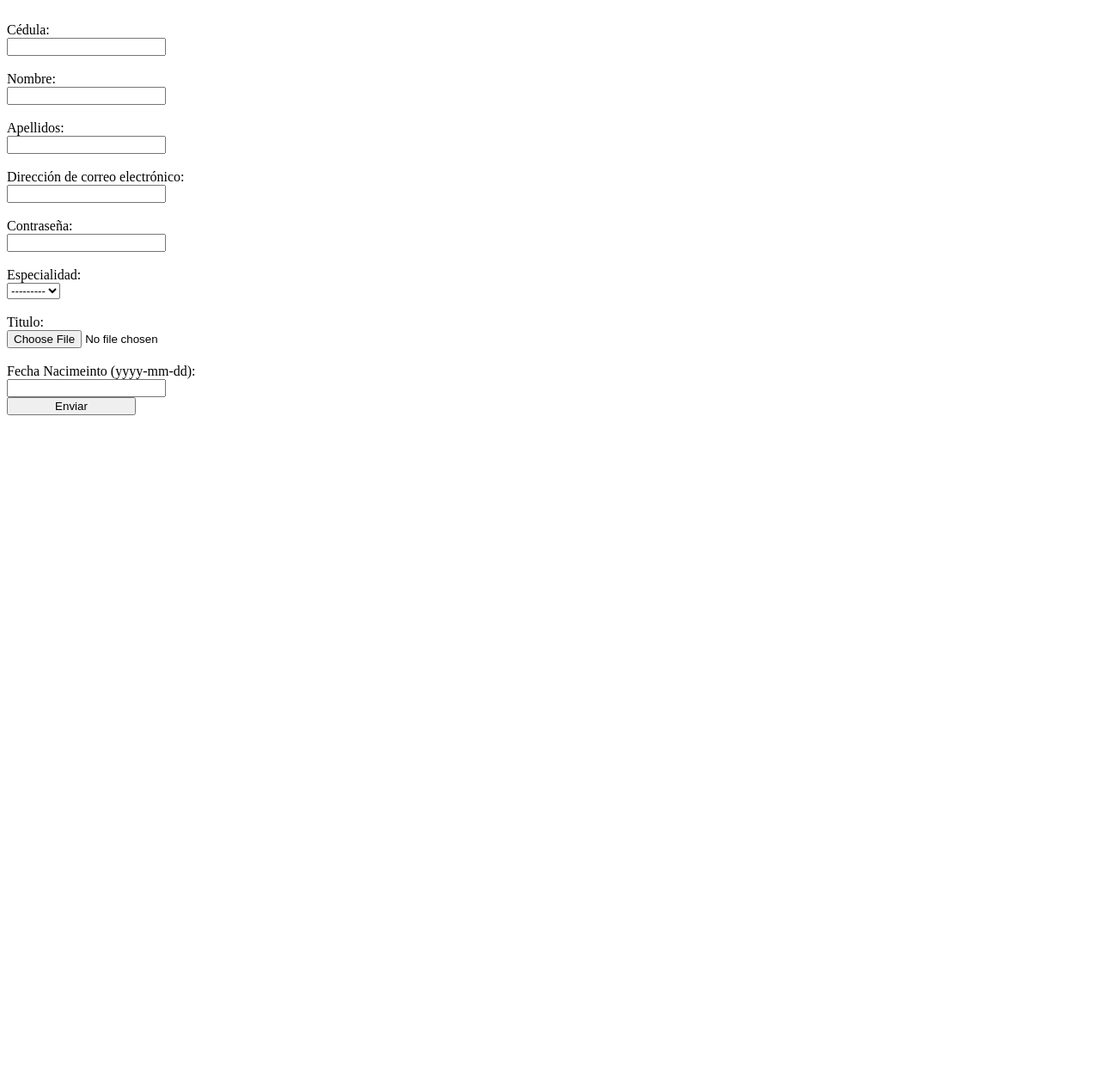
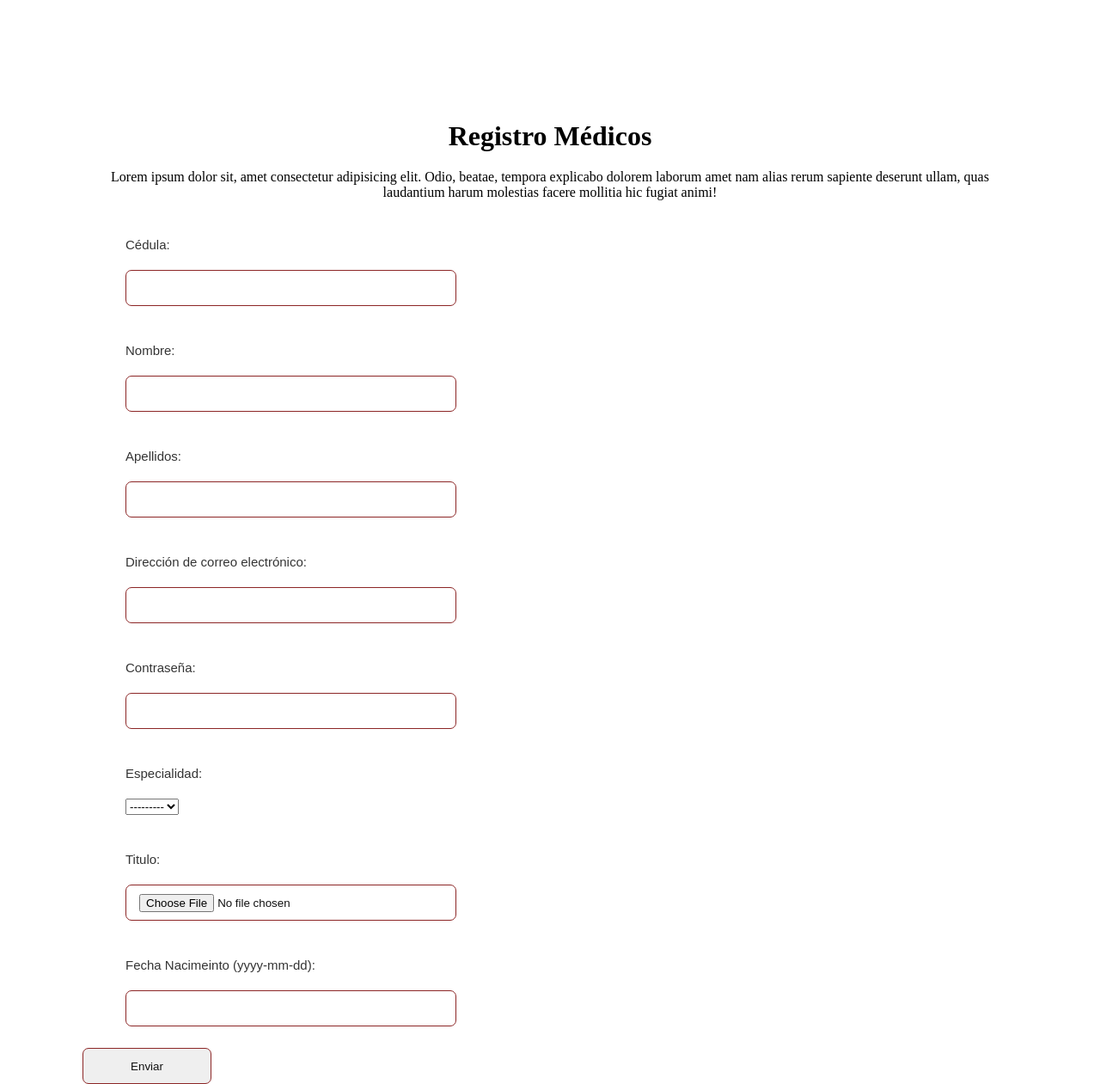
Before and after one commit to Santym8/agendamiento-citas-django, a Django app: page /medicos/registro/ in a window 1280 px wide. Shown: the whole page at 86% size. Before the commit the page ends 483 px from the top, so only its background shows below. Run offline with Django 4.2, Linux system fonts and the light colour scheme; data that the repository does not hold is empty.

Commit message:
Css Registro Medicos

```diff
--- a/agendamiento_citas/settings.py
+++ b/agendamiento_citas/settings.py
@@ -125,7 +125,7 @@ USE_TZ = True
 # https://docs.djangoproject.com/en/4.0/howto/static-files/
 
 STATIC_URL = 'static/'
-STATICFILES_DIRS = ('static/',)
+STATICFILES_DIRS = (os.path.join('static/',),)
 
 # Default primary key field type
 # https://docs.djangoproject.com/en/4.0/ref/settings/#default-auto-field
--- /dev/null
+++ b/static/css/registro.css
@@ -0,0 +1,71 @@
+* {
+  box-sizing: border-box;
+  padding: 0;
+  margin: 0;
+}
+
+.content {
+  width: 85%;
+  padding-top: 140px;
+  margin: auto;
+  overflow: hidden;
+}
+
+.header-registro-medicos h1 {
+  text-align: center;
+}
+
+.header-registro-medicos p {
+  text-align: center;
+  padding-top: 20px;
+}
+
+.content-registro {
+  display: flex;
+  /* flex-wrap: wrap; */
+}
+
+input {
+  display: block;
+  height: 42px;
+  border: 1px solid #8c2626;
+  border-radius: 7px;
+  width: 100%;
+  padding: 10px 15px;
+  color: #111;
+  transition: all 0.3s ease;
+}
+
+.content-registro div {
+  width: 100%;
+  margin: 25px;
+  position: relative;
+}
+
+.content-registro label {
+  font-family: "Montserrat", sans-serif;
+  display: block;
+  font-size: 15px;
+  font-weight: 200;
+  color: rgb(52, 52, 52);
+  margin-bottom: 3px;
+}
+
+@media screen and(min-width: 992px) {
+  .content-registro div {
+    flex: 0 0 50%;
+    max-width: 50%;
+  }
+}
+
+@media (min-width: 768px) {
+  .content-registro {
+    max-width: 720px;
+  }
+}
+
+@media (min-width: 576px) {
+  .content-registro {
+    max-width: 540px;
+  }
+}
--- a/static/medicos/registro.css
+++ b/static/medicos/registro.css
@@ -0,0 +1,9 @@
+*{
+    padding: 0;
+    margin: 0;
+    box-sizing: border-box;
+}
+
+#first_name{
+    border-radius: 55px;
+}
--- a/templates/medicos/registro.html
+++ b/templates/medicos/registro.html
@@ -1,32 +1,53 @@
 {% load static %}
+
 <!DOCTYPE html>
 <html lang="es">
-
   <head>
-    <meta charset="UTF-8">
-    <meta http-equiv="X-UA-Compatible" content="IE=edge">
-    <meta name="viewport" content="width=device-width, initial-scale=1.0">
+    <meta charset="UTF-8" />
+    <meta http-equiv="X-UA-Compatible" content="IE=edge" />
+    <meta name="viewport" content="width=device-width, initial-scale=1.0" />
     <title>Agedamiento de Citas</title>
-    <link rel="stylesheet" href="{% static 'medicos/registro.css' %}">
+    <link rel="stylesheet" href="{% static '\css\registro.css' %}" />
   </head>
 
   <body>
+    <div class="content">
+      <div class="header-registro-medicos">
+        <h1>Registro Médicos</h1>
+        <div class="header__descripcion">
+          <p>
+            Lorem ipsum dolor sit, amet consectetur adipisicing elit. Odio,
+            beatae, tempora explicabo dolorem laborum amet nam alias rerum
+            sapiente deserunt ullam, quas laudantium harum molestias facere
+            mollitia hic fugiat animi!
+          </p>
+        </div>
+      </div>
+      <div class="content-registro">
         <form action="" method="post" enctype="multipart/form-data">
+          <div class="User">
             {% csrf_token %} {% for campo in form_usuario %}
             <div>
               {{ campo.errors }}
-            <br> {{ campo.label_tag }}
-            <br> {{ campo }}
+              <br />
+              {{ campo.label_tag }} <br />
+              {{ campo }}
             </div>
-        {% endfor %} {% for campo in form_medico %}
+            {% endfor %}
+          </div>
+          <div class="Medico">
+            {% for campo in form_medico %}
             <div>
               {{ campo.errors }}
-            <br> {{ campo.label_tag }}
-            <br> {{ campo }}
+              <br />
+              {{ campo.label_tag }} <br />
+              {{ campo }}
             </div>
             {% endfor %}
-        <input type="submit" value="Enviar" style=" width: 150px;">
+          </div>
+          <input type="submit" value="Enviar" style="width: 150px" />
         </form>
+      </div>
+    </div>
   </body>
-
 </html>
```
Also changed, not shown: 1 other file. Lines whose indentation alone changed are shown as unchanged.
